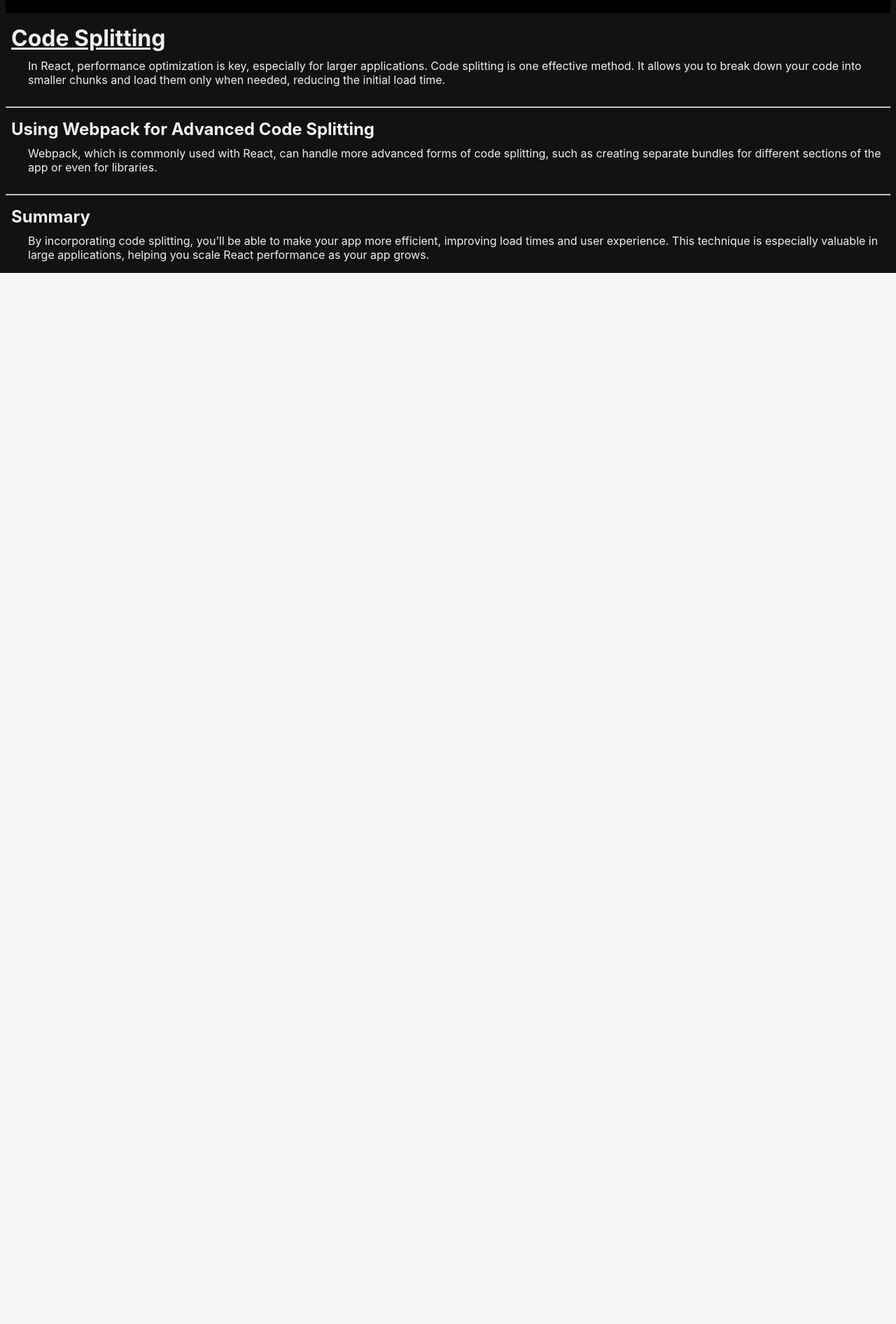
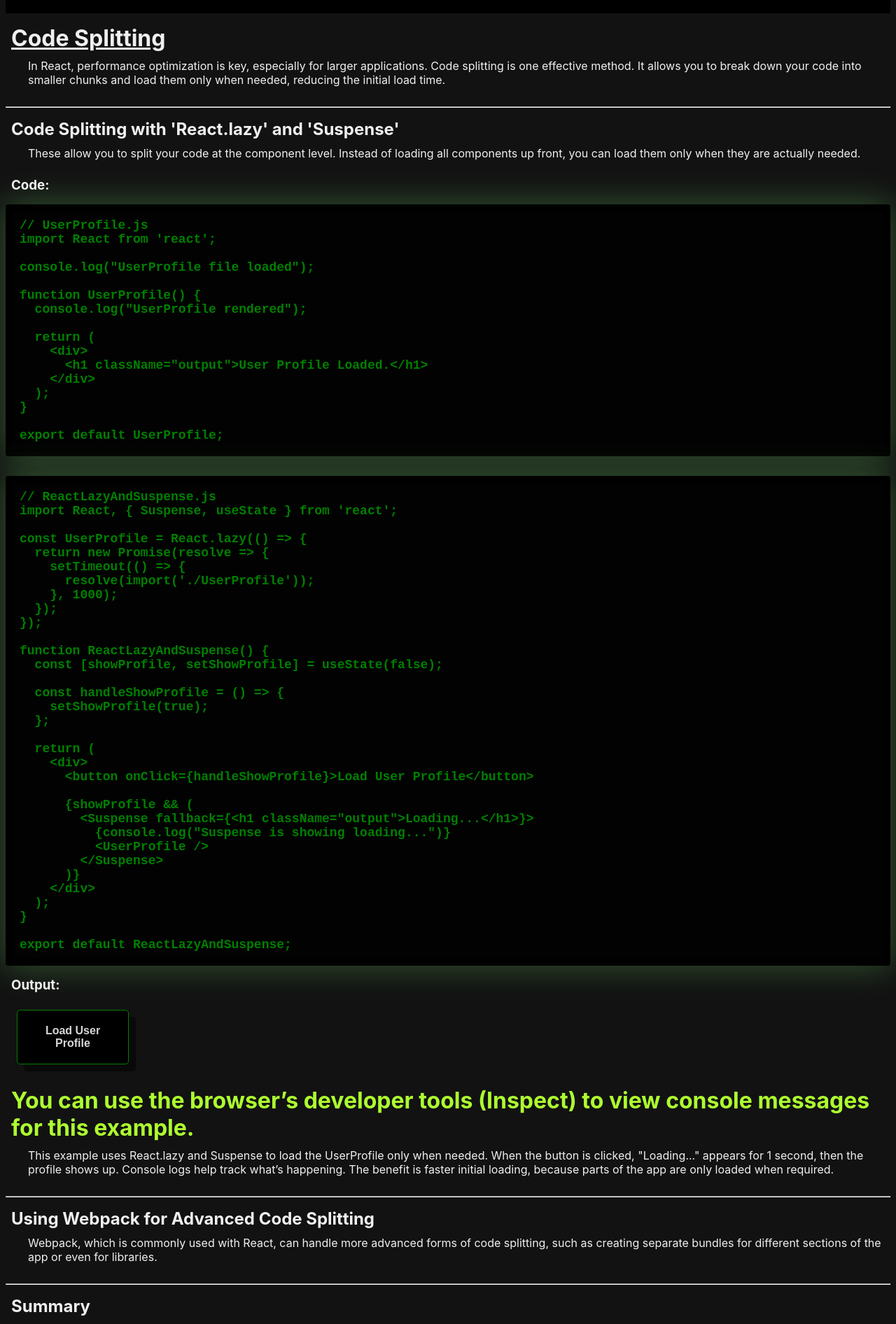
Before and after one commit to rees-kyle/react_showcase, a React (Create React App) app in the folder project/: page /react_showcase/code-splitting in a window 1280 px wide. Shown: the part 800-2692 px from the top of the page at 70% size. Before the commit the page ends 1190 px from the top, so only its background shows below. Built offline with nearby package versions, Linux system fonts and the light colour scheme.

Commit message:
Add ReactLazyAndSuspense component
- Added UserProfile.js.
- Added component file.
- Added to index in components folder.
- Imported and added component to page.

```diff
--- /dev/null
+++ b/project/src/components/performance_optimization/code_splitting/ReactLazyAndSuspense.js
@@ -0,0 +1,119 @@
+import React, { Suspense, useState } from 'react';
+
+// Lazy load with artificial 1 second delay
+const UserProfile = React.lazy(() => {
+  return new Promise(resolve => {
+    setTimeout(() => {
+      resolve(import('./UserProfile'));
+    }, 1000); // 1 second delay
+  });
+});
+
+function ReactLazyAndSuspense() {
+  const [showProfile, setShowProfile] = useState(false);
+
+  const handleShowProfile = () => {
+    setShowProfile(true);
+  };
+
+  return (
+    <div>
+      <br/>
+      <hr/>
+      <h2>Code Splitting with 'React.lazy' and 'Suspense'</h2>
+      <p>
+        These allow you to split your code at the component level.
+        Instead of loading all components up front,
+        you can load them only when they are actually needed.
+      </p>
+
+      <h3>Code:</h3>
+      <pre>
+        <code>
+          {`// UserProfile.js
+import React from 'react';
+
+console.log("UserProfile file loaded");
+
+function UserProfile() {
+  console.log("UserProfile rendered");
+
+  return (
+    <div>
+      <h1 className="output">User Profile Loaded.</h1>
+    </div>
+  );
+}
+
+export default UserProfile;
+`}
+        </code>
+      </pre>
+      <br/>
+      <pre>
+        <code>
+          {`// ReactLazyAndSuspense.js
+import React, { Suspense, useState } from 'react';
+
+const UserProfile = React.lazy(() => {
+  return new Promise(resolve => {
+    setTimeout(() => {
+      resolve(import('./UserProfile'));
+    }, 1000);
+  });
+});
+
+function ReactLazyAndSuspense() {
+  const [showProfile, setShowProfile] = useState(false);
+
+  const handleShowProfile = () => {
+    setShowProfile(true);
+  };
+
+  return (
+    <div>
+      <button onClick={handleShowProfile}>Load User Profile</button>
+
+      {showProfile && (
+        <Suspense fallback={<h1 className="output">Loading...</h1>}>
+          {console.log("Suspense is showing loading...")}
+          <UserProfile />
+        </Suspense>
+      )}
+    </div>
+  );
+}
+
+export default ReactLazyAndSuspense;
+`}
+        </code>
+      </pre>
+
+      <h3>Output:</h3>
+      {/* Button to load the UserProfile */}
+      <button onClick={handleShowProfile}>Load User Profile</button>
+
+      {/* Only show UserProfile after button is clicked */}
+      {showProfile && (
+        <Suspense fallback={<h1 className="output">Loading...</h1>}>
+          {console.log("Suspense is showing loading...")}
+          <UserProfile />
+        </Suspense>
+      )}
+
+      <h1 className="output">
+        You can use the browser’s developer tools (Inspect) to view console messages for this example.
+      </h1>
+
+      <p>
+        This example uses React.lazy and Suspense to load the UserProfile only when needed.
+        When the button is clicked, "Loading..." appears for 1 second,
+        then the profile shows up. Console logs help track what’s happening.
+        The benefit is faster initial loading,
+        because parts of the app are only loaded when required.
+      </p>
+    </div>
+  );
+}
+
+export default ReactLazyAndSuspense;
--- /dev/null
+++ b/project/src/components/performance_optimization/code_splitting/UserProfile.js
@@ -0,0 +1,15 @@
+import React from 'react';
+
+console.log("UserProfile file loaded");
+
+function UserProfile() {
+  console.log("UserProfile rendered");
+
+  return (
+    <div>
+      <h1 className="output">User Profile Loaded.</h1>
+    </div>
+  );
+}
+
+export default UserProfile;
--- a/project/src/components/performance_optimization/code_splitting/index.js
+++ b/project/src/components/performance_optimization/code_splitting/index.js
@@ -1,3 +1,4 @@
 export { default as CodeSplitting } from './CodeSplitting';
+export { default as ReactLazyAndSuspense } from './ReactLazyAndSuspense';
 export { default as Webpack } from './Webpack';
 export { default as Summary } from './Summary';
--- a/project/src/pages/performance_optimization/CodeSplittingPage.js
+++ b/project/src/pages/performance_optimization/CodeSplittingPage.js
@@ -1,5 +1,6 @@
 import {
   CodeSplitting,
+  ReactLazyAndSuspense,
   Webpack,
   Summary
 } from '../../components/performance_optimization/code_splitting';
@@ -8,6 +9,7 @@ const CodeSplittingPage = () => {
   return (
     <>
       <CodeSplitting />
+      <ReactLazyAndSuspense />
       <Webpack />
       <Summary />
     </>
```
